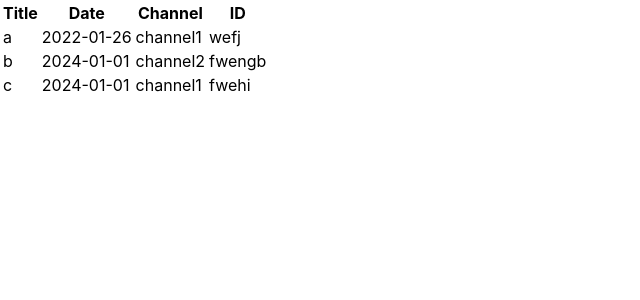
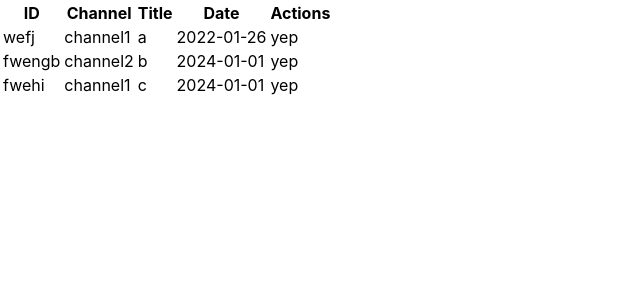
Before and after one commit to RobinWragg/yt, a React (Create React App) app: page / in a window 1280 px wide. Shown: the top 300 px of the page, without its empty margins (0-640 px from the left). Built offline with nearby package versions, Linux system fonts and the light colour scheme.

Commit message:
Change header order

```diff
--- a/src/App.tsx
+++ b/src/App.tsx
@@ -11,10 +11,10 @@ interface TableEntry {
 
 
 const columns = [
+    { label: "ID", accessor: "id" },
+    { label: "Channel", accessor: "channel" },
     { label: "Title", accessor: "title" },
     { label: "Date", accessor: "date" },
-    { label: "Channel", accessor: "channel" },
-    { label: "ID", accessor: "id" }
 ];
 
 function Table() {
@@ -36,6 +36,7 @@ function Table() {
                 {columns.map(({ label, accessor }) => {
                     return <th key={accessor}>{label}</th>;
                 })}
+                <th>Actions</th>
             </tr>
         </thead>
         <tbody>
@@ -43,9 +44,10 @@ function Table() {
                 return (
                     <tr key={entry.id}>
                         {columns.map(({ accessor }) => {
-                            const tEntry = entry[accessor as keyof TableEntry] ? entry[accessor as keyof TableEntry] : "?";
+                            const tEntry = entry[accessor as keyof TableEntry];
                             return <td key={accessor}>{tEntry}</td>;
                         })}
+                        <td>yep</td>
                     </tr>
                 );
             })}
```
